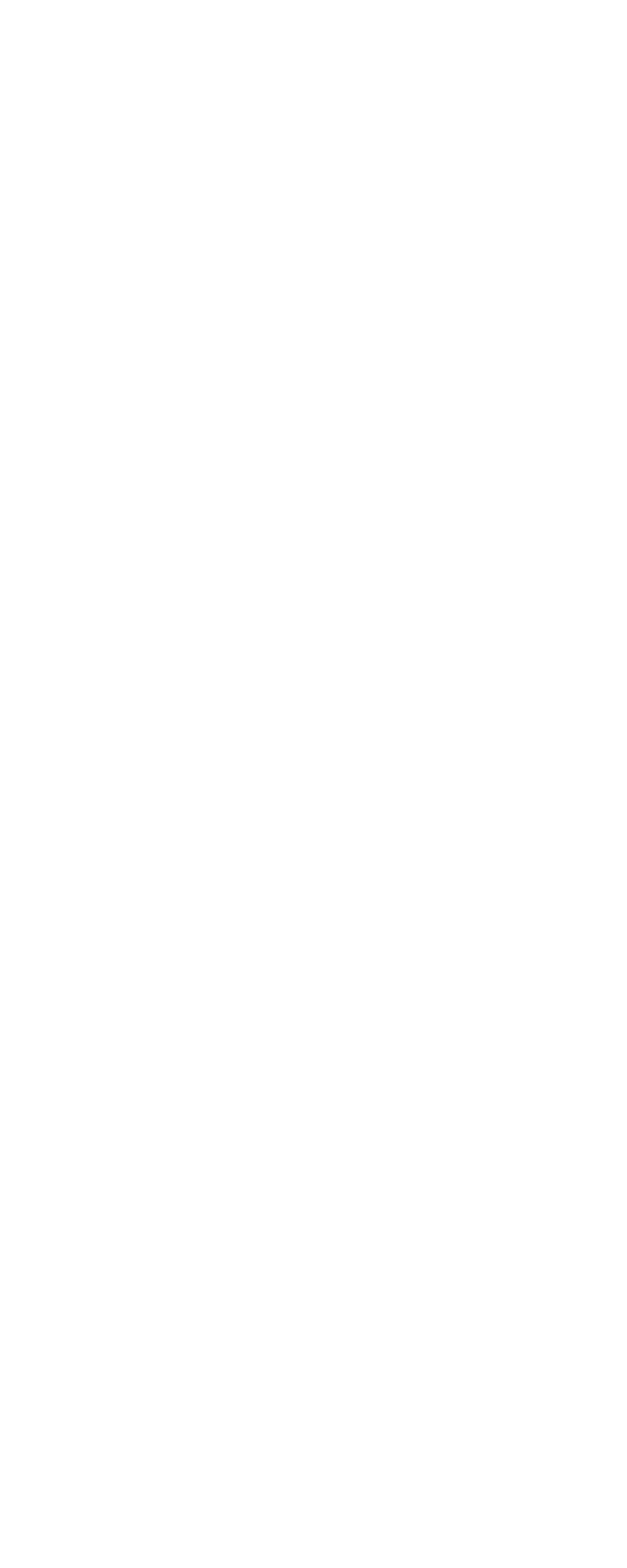
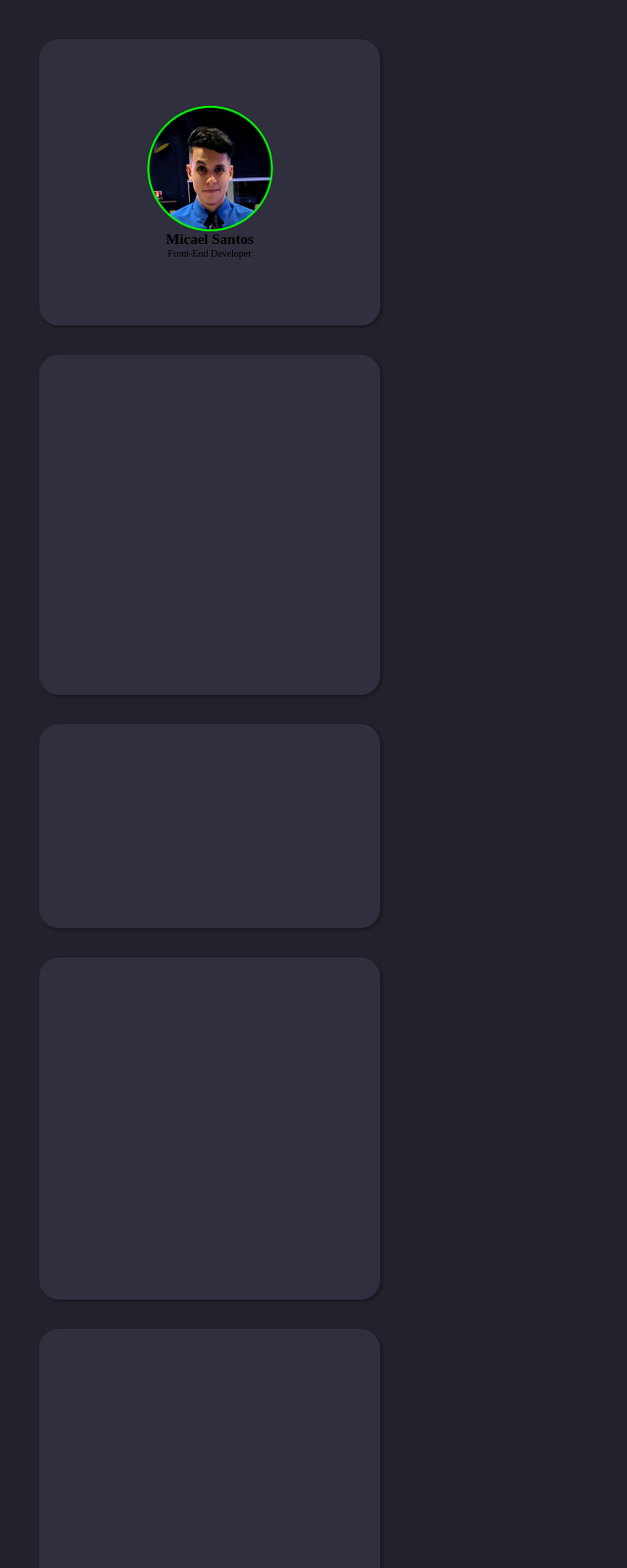
Before and after one commit to Tekluke/projeto-portfolio, a plain HTML site: page index.html in a window 1280 px wide. Shown: the top 1600 px of the page at 98% size, without its empty margins (0-640 px from the left). Before the commit the page ends 800 px from the top, so only its background shows below. Drawn offline with Linux system fonts and the light colour scheme.

Commit message:
Initial layout

```diff
--- a/index.html
+++ b/index.html
@@ -4,20 +4,25 @@
     <meta charset="UTF-8" />
     <meta name="viewport" content="width=device-width, initial-scale=1.0" />
     <link rel="icon" href="assets/favicon.ico" />
+    <link rel="stylesheet" href="style.css" />
     <title>Portfolio | Micael Santos</title>
   </head>
   <body>
     <main>
-      <div id="profile"></div>
-      <div id="links"></div>
-      <div id="technologies"></div>
-      <div id="experience"></div>
-      <div id="education"></div>
-      <div id="my-projects"></div>
-      <div id="project1"></div>
-      <div id="project2"></div>
-      <div id="recent-Posts"></div>
-      <div id="post"></div>
+      <div class="boxes" id="profile">
+        <img src="assets/profile.png" alt="Foto de perfil de Micael Santos" />
+        <h2>Micael Santos</h2>
+        <p>Front-End Developer</p>
+      </div>
+      <div class="boxes" id="links"></div>
+      <div class="boxes" id="techs"></div>
+      <div class="boxes" id="exp"></div>
+      <div class="boxes" id="education"></div>
+      <div class="boxes" id="my-projects"></div>
+      <div class="boxes" id="project1"></div>
+      <div class="boxes" id="project2"></div>
+      <div class="boxes" id="recent-posts"></div>
+      <div class="boxes" id="post"></div>
     </main>
   </body>
 </html>
--- a/style.css
+++ b/style.css
@@ -1,6 +1,92 @@
 :root {
-  --body-bg-color: #22212C;
-  --text-color: #837E9F;
-  --bg-cards: #302F3D;
-  --bg-techs: #CB92B1;
+  font-size: 62.5%;
+  --body-bg-color: #22212c;
+  --text-color: #837e9f;
+  --bg-cards: #302f3d;
+  --bg-techs: #cb92b1;
 }
+
+* {
+  box-sizing: border-box;
+  margin: 0;
+  padding: 0;
+}
+
+body {
+  margin: 4rem;
+  background-color: var(--body-bg-color);
+}
+
+.boxes {
+  background: var(--bg-cards);
+  border-radius: 2rem;
+  box-shadow: 2px 2px 2px 1px rgba(0, 0, 0, 0.2);
+}
+
+#profile {
+  margin-right: 3rem;
+  margin-bottom: 3rem;
+  width: 34.8rem;
+  height: 29.2rem;
+
+  display: flex;
+  flex-direction: column;
+  justify-content: center;
+  align-items: center;
+}
+
+#links {
+  margin-right: 3rem;
+  margin-bottom: 3rem;
+  width: 34.8rem;
+  height: 34.7rem;
+}
+
+#techs {
+  margin-right: 3rem;
+  margin-bottom: 3rem;
+  width: 34.8rem;
+  height: 20.8rem;
+}
+
+#exp {
+  margin-right: 3rem;
+  margin-bottom: 3rem;
+  width: 34.8rem;
+  height: 34.9rem;
+}
+
+#education {
+  margin-right: 3rem;
+  width: 34.8rem;
+  height: 35.2rem;
+}
+
+#my-projects {
+  width: 95.2rem;
+  height: 8.7rem;
+}
+
+#project1,
+#project2 {
+  width: 46.1rem;
+  height: 18.6rem;
+}
+
+#project1 {
+
+}
+
+#project2 {
+
+}
+
+#recent-posts {
+  width: 95.2rem;
+  height: 8.6rem;
+}
+
+#post {
+  width: 95.2rem;
+  height: 20.1rem;
+}
```
